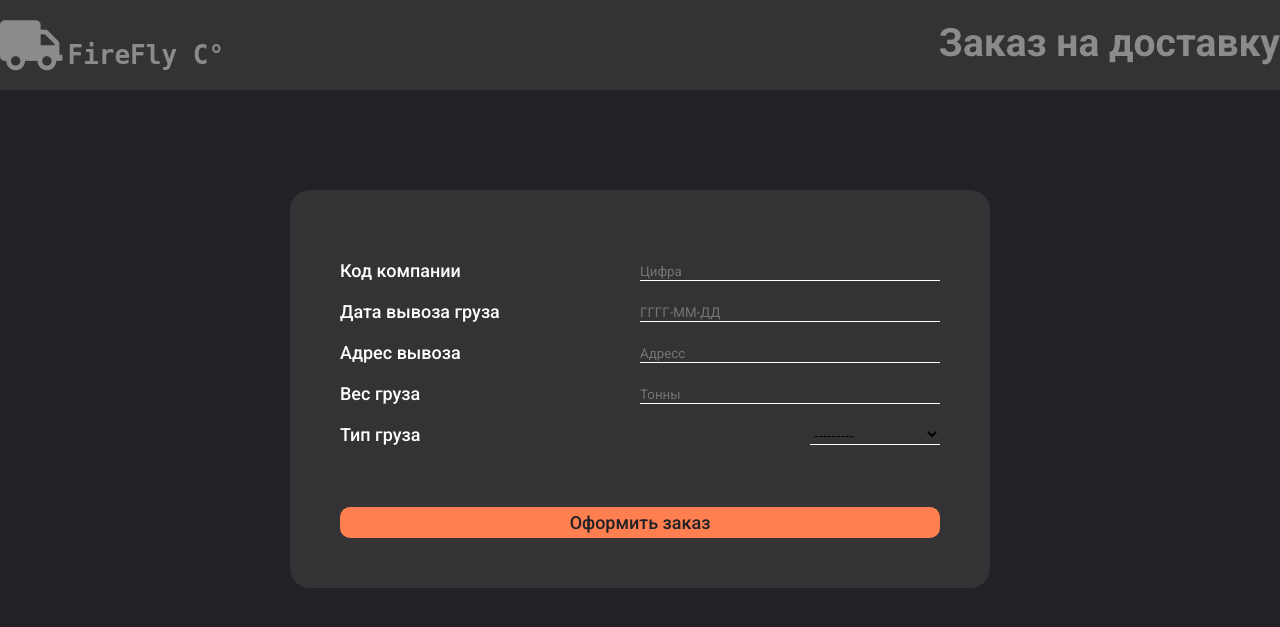
After one commit to VetustusMosya/BD_KP, a Django app: page /order_delivery/ in a window 1280 px wide. The commit adds this page. Shown: the top 627 px of the page. Run offline with Django 3.2, Linux system fonts and the light colour scheme; some libraries are stand-ins or nearby versions.

Commit message:
order_first_version

```diff
--- /dev/null
+++ b/klient/main/forms.py
@@ -0,0 +1,52 @@
+from .models import *
+from django.forms import ModelForm, TextInput, DateTimeInput, Select
+from django import forms
+
+
+class CargoForm(ModelForm):
+    class Meta:
+        model = Cargo
+        fields = ['customer', 'pickup_date', 'pickup_adress', 'weight', 'type']
+
+        widgets = {
+            'customer': TextInput(attrs={
+                'class': 'form__input',
+                'placeholder': 'Цифра'
+            }),
+            'pickup_date': DateTimeInput(attrs={
+                'class': 'form__input',
+                'placeholder': 'ГГГГ-ММ-ДД'
+            }),
+            'pickup_adress': TextInput(attrs={
+                'class': 'form__input',
+                'placeholder': 'Адресс'
+            }),
+            'weight': TextInput(attrs={
+                'class': 'form__input',
+                'placeholder': 'Тонны'
+            }),
+        }
+
+        class DeliveryForm(ModelForm):
+            class Meta:
+                model = Cargo
+                fields = ['customer', 'pickup_date', 'pickup_adress', 'weight', 'type']
+
+                widgets = {
+                    'customer': TextInput(attrs={
+                        'class': 'form__input',
+                        'placeholder': 'Цифра'
+                    }),
+                    'pickup_date': DateTimeInput(attrs={
+                        'class': 'form__input',
+                        'placeholder': 'ГГГГ-ММ-ДД'
+                    }),
+                    'pickup_adress': TextInput(attrs={
+                        'class': 'form__input',
+                        'placeholder': 'Адресс'
+                    }),
+                    'weight': TextInput(attrs={
+                        'class': 'form__input',
+                        'placeholder': 'Тонны'
+                    }),
+                }
--- a/klient/main/models.py
+++ b/klient/main/models.py
@@ -2,11 +2,15 @@ from django.db import models
 
 
 class Auto(models.Model):
+    OIL_TYPE_CHOISE = (
+        ('A-95', 'A-95'),
+        ('DT','DT'),
+    )
     id_auto = models.AutoField(primary_key=True)
     number = models.CharField(unique=True, max_length=9)
     brand = models.CharField(max_length=45)
     model = models.CharField(max_length=45)
-    oil_type = models.CharField(max_length=7)
+    oil_type = models.CharField(max_length=7, choices=OIL_TYPE_CHOISE)
     driver = models.ForeignKey('Driver', models.DO_NOTHING)
     mechanic = models.ForeignKey('Mechanic', models.DO_NOTHING)
     # auto_status = models.BooleanField(default=False)
@@ -21,16 +25,21 @@ class Auto(models.Model):
 
 
 class Cargo(models.Model):
+    CARGO_TYPE = (
+        ('TENT', 'TENT'),
+        ('CONTAINER', 'CONTAINER'),
+        ('REFRIGERATOR', 'REFRIGERATOR'),
+    )
     id_cargo = models.AutoField(primary_key=True)
     customer = models.ForeignKey('Customer', models.DO_NOTHING)
     pickup_date = models.DateField()
     pickup_adress = models.CharField(max_length=45)
     weight = models.IntegerField()
-    type = models.CharField(max_length=45)
+    type = models.CharField(max_length=30, choices=CARGO_TYPE)
     cargo_status = models.BooleanField(default=False)
 
-    # def __str__(self):
-    #     return self.customer
+    def __str__(self):
+        return str(self.id_cargo)
 
     class Meta:
         managed = False
@@ -65,8 +74,8 @@ class Delivery(models.Model):
     trailer = models.ForeignKey('Trailer', models.DO_NOTHING)
     delivery_status = models.BooleanField(default=False)
 
-    # def __str__(self):
-    #     return self.id_delivery
+    def __str__(self):
+        return str(self.id_delivery)
 
     class Meta:
         managed = False
@@ -113,8 +122,8 @@ class Storage(models.Model):
     finish_date = models.DateField(blank=True, null=True)
     storage_status = models.BooleanField(default=False)
 
-    # def __str__(self):
-    #     return self.id_storage
+    def __str__(self):
+        return str(self.id_storage)
 
     class Meta:
         managed = False
@@ -160,8 +169,8 @@ class Warehouse(models.Model):
     id_place = models.AutoField(primary_key=True)
     place_status = models.BooleanField(default=False)
 
-    # def __str__(self):
-    #     return self.id_place
+    def __str__(self):
+        return str(self.id_place)
 
     class Meta:
         managed = False
--- a/klient/main/static/main/css/main.css
+++ b/klient/main/static/main/css/main.css
@@ -66,6 +66,13 @@ header .container ul a:hover{
     color: rgb(252, 98, 42);;
 }
 
+header nav{
+    display: flex;
+    max-width: 300px;
+    width: 100%;
+    justify-content: space-between;
+}
+
 .choise{
     width: 100%;
     display: flex;
@@ -75,7 +82,7 @@ header .container ul a:hover{
 }
 
 .choise .choise__link .choise__button{
-    width: 300px;
+    width: 700px;
     border-radius: 20px;
     font-size: 36px;
     padding: 20px;
@@ -155,3 +162,96 @@ header .container ul a:hover{
 }
 
 /* \\\\\\\\\\\\\\\\\\\\\\\\\\\\\\\\\\\\\\\\\\\\\\\\\\\\\\\\\\\\\\\\\\\\\\\\\\\\\\ */
+
+main table{
+    margin-top: 20px;
+    color: white;
+    width: 100%;
+    font-size: 24px;
+    font-family: Roboto, sans-serif;
+}
+
+main table tr th{
+    background-color: #444446;
+    padding: 7px;
+}
+
+main table tr td{
+    padding: 7px;
+}
+
+table tbody tr:nth-child(odd) {
+    background: #b9b9b928;
+}
+
+table tbody tr:nth-child(even) {
+    background: #b9b9b91f;
+}
+
+main table tr:hover{
+    background-color: coral;
+    color: black;
+}
+
+/* \\\\\\\\\\\order\\\\\\\\\\\\\\\\\\\\\\\\\\\\\\\\\\\\\\\\\\\\\\\\\\\\\\\ */
+
+form{
+    width: 700px;
+    display: flex;
+    flex-direction: column;
+    margin: 50px auto;
+    color: white;
+    font-family: Roboto, sans-serif;
+    font-size: 18px;
+    font-weight: 500;
+    background-color: #333336;
+    border-radius: 20px;
+    color: white;
+    margin-top: 100px;
+    padding: 50px;
+}
+
+form ul li{
+    width: 100%;
+    margin: 20px auto;
+    display: flex;
+    justify-content: space-between;
+}
+
+form ul li input{
+    background-color: transparent;
+    border: none;
+    border-bottom: 1px solid white;
+    color: white;
+    padding: 3px 5px 0 0;
+    font-family: Roboto, sans-serif;
+    width: 50%;
+}
+
+form ul li select{
+    background-color: transparent;
+    border: none;
+    border-bottom: 1px solid white;
+    padding: 3px 5px 0 0;
+}
+
+form button{
+    padding: 5px 30px;
+    background-color: coral;
+    border: none;
+    border-radius: 10px;
+    font-family: Roboto, sans-serif;
+    font-size: 18px;
+    color: #222226;
+    font-weight: 500;
+}
+
+form button:hover{
+    background-color: rgb(252, 98, 42);
+}
+
+form span{
+    margin: 30px 147px;
+    font-size: 36px;
+    color: red;
+}
--- a/klient/main/templates/main/layout.html
+++ b/klient/main/templates/main/layout.html
@@ -1,7 +1,7 @@
 {% load static %}
 
 <!DOCTYPE html>
-<html lang="en">
+<html lang="ru">
 <head>
     <meta charset="UTF-8">
     <meta http-equiv="X-UA-Compatible" content="IE=edge">
--- /dev/null
+++ b/klient/main/templates/main/order_delivery.html
@@ -0,0 +1,22 @@
+{% extends 'main/layout.html' %}
+
+{% block title %}
+        <title>Оформление доставки</title>
+{% endblock %}
+{% block navigation %}
+    <h1>Заказ на доставку</h1>
+{% endblock %}
+{% block main %}
+        <form method="post">
+            {% csrf_token %}
+            <ul class="main__form">
+                <li>Код компании {{ form.customer }}</li>
+                <li>Дата вывоза груза {{ form.pickup_date }}</li>
+                <li>Адрес вывоза {{ form.pickup_adress }}</li>
+                <li>Вес груза {{ form.weight }}</li>
+                <li>Тип груза {{ form.type }}</li>
+                <span> {{ error }}</span>
+            </ul>
+            <button type="submit">Оформить заказ </button>
+        </form>
+{% endblock %}
--- a/klient/main/urls.py
+++ b/klient/main/urls.py
@@ -7,6 +7,9 @@ from . import views
 
 urlpatterns = [
     path('', views.index, name='home'),
-    # path('ddd/', views.auto, name='auto'),
+    path('delivery/', views.delivery, name='delivery'),
+    # path('storage/', views.storage, name='storage'),
+    path('order_delivery/', views.orderDelivery, name='order_delivery'),
+    # path('order_storage/', views.orderStorage, name='order_storage'),
     path('accounts/', include('django.contrib.auth.urls'), name='login'),
 ] + static(settings.STATIC_URL, document_root=settings.STATIC_ROOT)
--- a/klient/main/views.py
+++ b/klient/main/views.py
@@ -1,10 +1,32 @@
 from django.shortcuts import render
 from django.http import HttpResponse
-from .models import Auto
+from .models import *
+from .forms import *
 
 
 def index(request):
     return render(request, 'main/index.html')
 
-# def (request):
-#     return render(request, 'main/index.html')
+
+def delivery(request):
+    delivery = Delivery.objects.all()
+    return render(request, 'main/delivery.html', {'delivery': delivery})
+
+
+def orderDelivery(request):
+    error = ''
+    if request.method == 'POST':
+        form = CargoForm(request.POST)
+        if form.is_valid():
+            form.save()
+        else:
+            error = 'Данные не верны'
+
+    form = CargoForm()
+
+    data = {
+        'form': form,
+        'error': error
+    }
+
+    return render(request, 'main/order_delivery.html', data)
```
Also changed, not shown: klient/main/templates/main/delivery.html (added, +36 -0 lines), klient/main/templates/main/index.html (+6 -3 lines), klient/main/templates/main/order_storage.html (added), klient/main/templates/main/storage.html (added), 1 other file.
